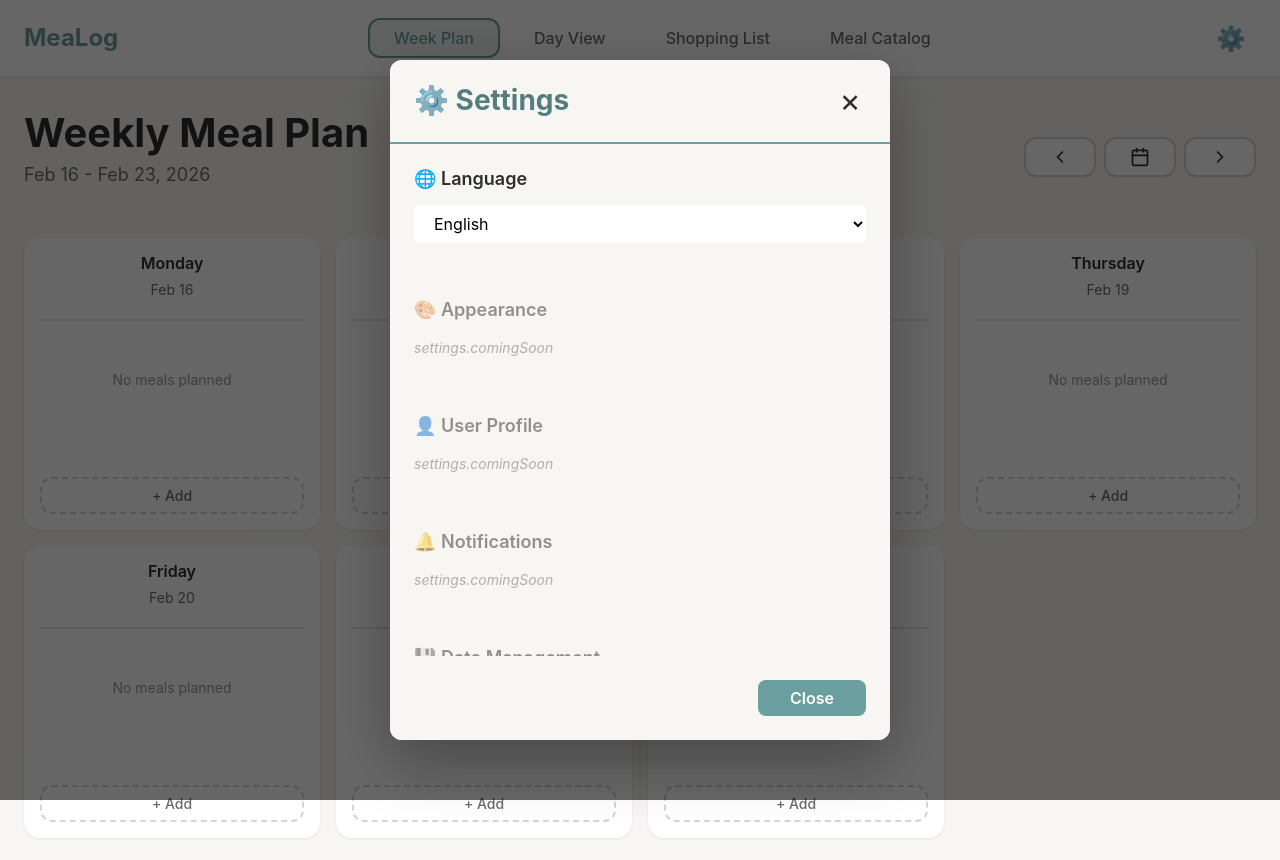
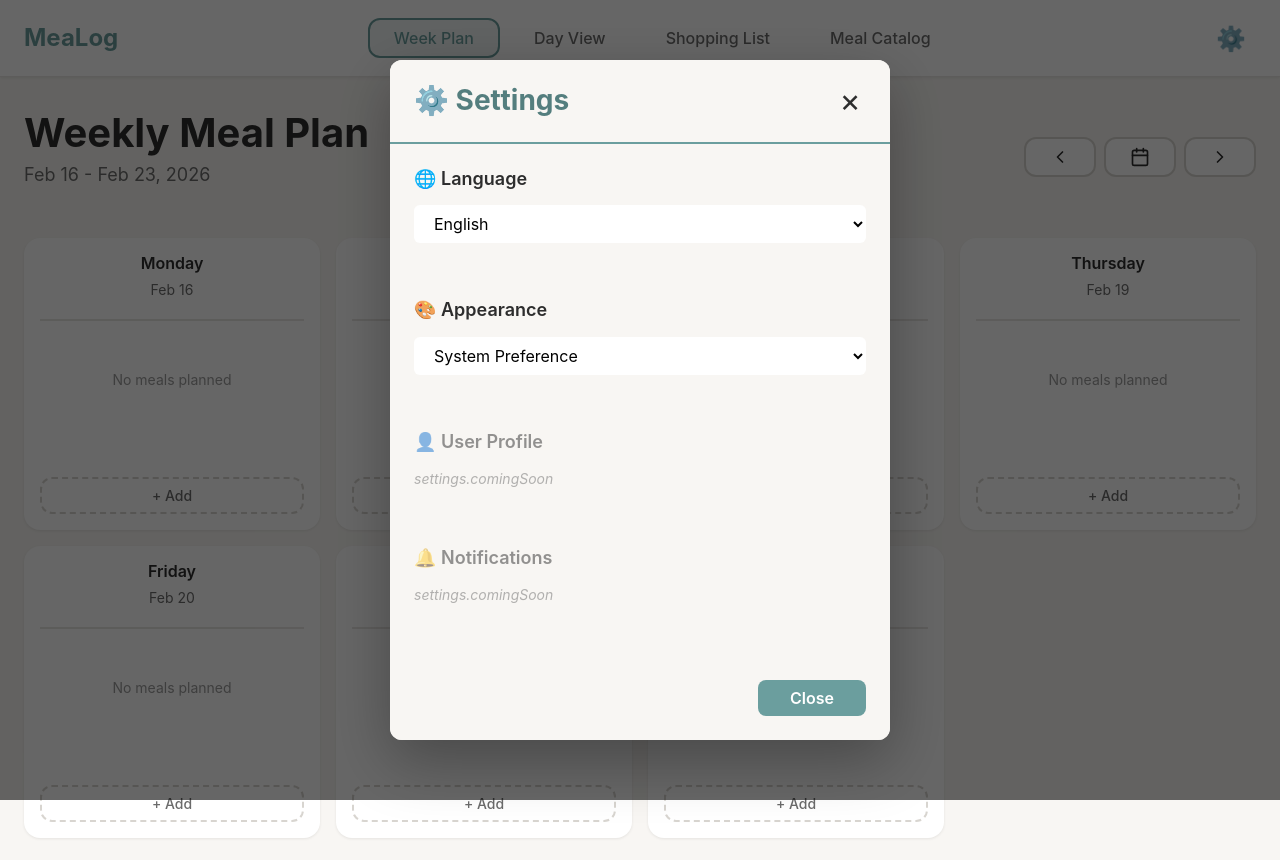
Before and after one commit to shojchi/mealog, a React (Vite) app: page / in a window 1280 px wide. Both pictures are taken after a click on the button "⚙️". Shown: the top 860 px of the page. Built offline with nearby package versions, Linux system fonts and the light colour scheme.

Commit message:
feat: Introduce theme switching functionality with dark mode, system preference, and i18n support.

```diff
--- a/src/App.tsx
+++ b/src/App.tsx
@@ -1,4 +1,4 @@
-import { useState, useRef } from 'react';
+import { useState, useRef, useEffect } from 'react';
 import { useTranslation } from 'react-i18next';
 import './i18n/config';
 import { MealCatalog } from './components/MealCatalog';
@@ -6,6 +6,7 @@ import { WeekView } from './components/WeekView';
 import { DayView } from './components/DayView';
 import { ShoppingListView } from './components/ShoppingListView';
 import { SettingsModal } from './components/SettingsModal';
+import { useThemeStore } from './store/themeStore';
 import styles from './App.module.css';
 
 type View = 'catalog' | 'week' | 'day' | 'shopping';
@@ -15,6 +16,7 @@ function App() {
   const [currentView, setCurrentView] = useState<View>('week');
   const [slideDirection, setSlideDirection] = useState<'left' | 'right' | null>(null);
   const [showSettings, setShowSettings] = useState(false);
+  const { theme } = useThemeStore();
 
   const touchStartX = useRef<number>(0);
   const touchEndX = useRef<number>(0);
@@ -22,6 +24,29 @@ function App() {
   const touchEndY = useRef<number>(0);
 
   const tabs: View[] = ['week', 'day', 'shopping', 'catalog'];
+
+  useEffect(() => {
+    const root = window.document.documentElement;
+    root.classList.remove('light', 'dark');
+
+    if (theme === 'system') {
+      const systemTheme = window.matchMedia('(prefers-color-scheme: dark)').matches ? 'dark' : 'light';
+      root.classList.add(systemTheme);
+
+      const mediaQuery = window.matchMedia('(prefers-color-scheme: dark)');
+      const handleChange = (e: MediaQueryListEvent) => {
+        if (useThemeStore.getState().theme === 'system') {
+          root.classList.remove('light', 'dark');
+          root.classList.add(e.matches ? 'dark' : 'light');
+        }
+      };
+
+      mediaQuery.addEventListener('change', handleChange);
+      return () => mediaQuery.removeEventListener('change', handleChange);
+    } else {
+      root.classList.add(theme);
+    }
+  }, [theme]);
 
   const navigateToTab = (direction: 'next' | 'prev') => {
     const currentIndex = tabs.indexOf(currentView);
--- a/src/components/SettingsModal.tsx
+++ b/src/components/SettingsModal.tsx
@@ -1,5 +1,7 @@
 import { useState, useEffect } from 'react';
 import { useTranslation } from 'react-i18next';
+import { useThemeStore } from '../store/themeStore';
+import type { Theme } from '../store/themeStore';
 import styles from './SettingsModal.module.css';
 
 interface SettingsModalProps {
@@ -14,6 +16,7 @@ export function SettingsModal({ isOpen, onClose }: SettingsModalProps) {
   const [language, setLanguage] = useState<Language>(() => {
     return (localStorage.getItem('language') as Language) || 'en';
   });
+  const { theme, setTheme } = useThemeStore();
 
   useEffect(() => {
     if (isOpen) {
@@ -66,10 +69,18 @@ export function SettingsModal({ isOpen, onClose }: SettingsModalProps) {
             </select>
           </section>
 
-          {/* Placeholder: Appearance */}
-          <section className={`${styles.section} ${styles.disabled}`}>
+          {/* Appearance Section */}
+          <section className={styles.section}>
             <h3>🎨 {t('settings.appearance')}</h3>
-            <p className={styles.comingSoon}>{t('settings.comingSoon')}</p>
+            <select
+              value={theme}
+              onChange={(e) => setTheme(e.target.value as Theme)}
+              className={styles.select}
+            >
+              <option value="system">{t('settings.themeSystem', 'System Preference')}</option>
+              <option value="light">{t('settings.themeLight', 'Light')}</option>
+              <option value="dark">{t('settings.themeDark', 'Dark')}</option>
+            </select>
           </section>
 
           {/* Placeholder: User Profile */}
--- a/src/i18n/locales/en.json
+++ b/src/i18n/locales/en.json
@@ -52,6 +52,9 @@
   "settings": {
     "title": "Settings",
     "language": "Language",
+    "themeSystem": "System Preference",
+    "themeLight": "Light",
+    "themeDark": "Dark",
     "appearance": "Appearance",
     "userProfile": "User Profile",
     "notifications": "Notifications",
--- a/src/i18n/locales/pl.json
+++ b/src/i18n/locales/pl.json
@@ -52,6 +52,9 @@
   "settings": {
     "title": "Ustawienia",
     "language": "Język",
+    "themeSystem": "Preferencje systemowe",
+    "themeLight": "Jasny",
+    "themeDark": "Ciemny",
     "appearance": "Wygląd",
     "userProfile": "Profil",
     "notifications": "Powiadomienia",
--- a/src/i18n/locales/ua.json
+++ b/src/i18n/locales/ua.json
@@ -52,6 +52,9 @@
   "settings": {
     "title": "Налаштування",
     "language": "Мова",
+    "themeSystem": "Системні налаштування",
+    "themeLight": "Світла",
+    "themeDark": "Темна",
     "appearance": "Зовнішній вигляд",
     "userProfile": "Профіль",
     "notifications": "Сповіщення",
--- a/src/index.css
+++ b/src/index.css
@@ -65,6 +65,38 @@
 }
 
 /* ========================================
+   Dark Theme Overrides
+   ======================================== */
+:root.dark {
+  /* Primary Colors */
+  --color-teal: #6b9e9e; /* Base teal usually works well on dark, but we can keep it */
+  --color-teal-light: #4a6f6f;
+  --color-teal-dark: #8fb8b8;
+
+  /* Neutrals */
+  --color-gray: #3a3f3f;
+  --color-gray-light: #2c3131;
+  --color-gray-dark: #808b8b;
+  --color-cream: #1a1d1d; /* Requested soft black */
+  --color-white: #252a2a; /* Slightly lighter than bg for cards/modals */
+
+  /* Text Colors */
+  --color-text-primary: #e8e6e3;
+  --color-text-secondary: #b8b5b0;
+  --color-text-muted: #737b7b;
+
+  /* Semantic Colors */
+  --color-success: #81c784;
+  --color-warning: #ffb74d;
+  --color-error: #e57373;
+
+  /* Shadows for Dark Mode */
+  --shadow-sm: 0 1px 3px rgba(0, 0, 0, 0.4);
+  --shadow-md: 0 4px 12px rgba(0, 0, 0, 0.5);
+  --shadow-lg: 0 8px 24px rgba(0, 0, 0, 0.6);
+}
+
+/* ========================================
    Base Styles
    ======================================== */
 * {
@@ -82,6 +114,7 @@ body {
   background-color: var(--color-cream);
   -webkit-font-smoothing: antialiased;
   -moz-osx-font-smoothing: grayscale;
+  transition: background-color var(--transition-normal), color var(--transition-normal);
 }
 
 h1,
--- /dev/null
+++ b/src/store/themeStore.ts
@@ -0,0 +1,21 @@
+import { create } from "zustand";
+import { persist } from "zustand/middleware";
+
+export type Theme = "light" | "dark" | "system";
+
+interface ThemeState {
+  theme: Theme;
+  setTheme: (theme: Theme) => void;
+}
+
+export const useThemeStore = create<ThemeState>()(
+  persist(
+    (set) => ({
+      theme: "system",
+      setTheme: (theme) => set({ theme }),
+    }),
+    {
+      name: "mealog-theme",
+    },
+  ),
+);
```
